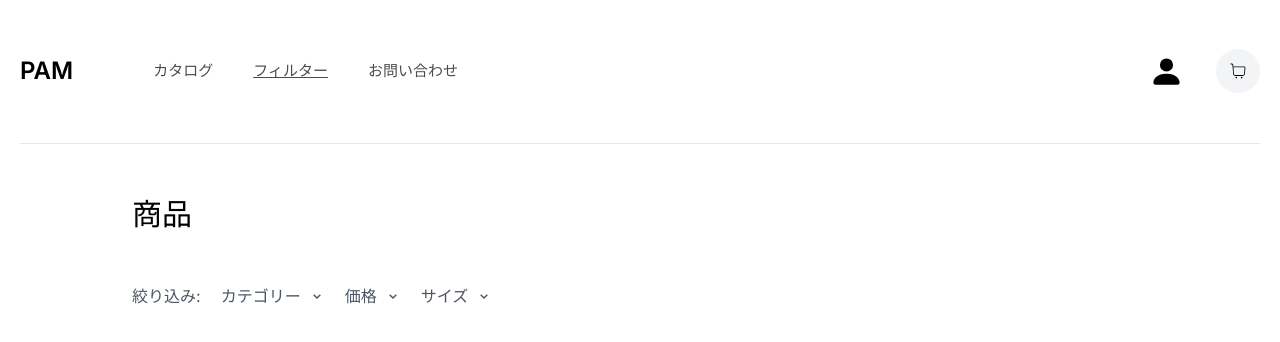
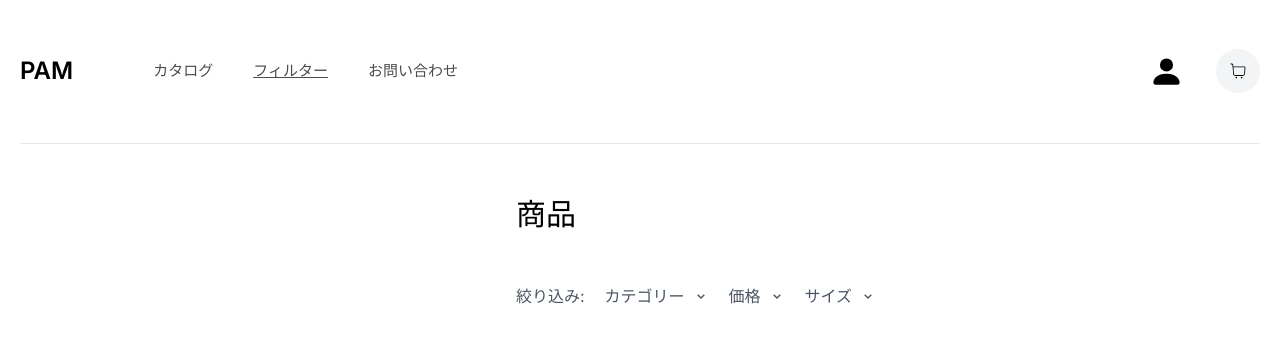
Before and after one commit to kawai-ota/clothing-EC, a Next.js app in the folder ecommerce/: page /filters in a window 1280 px wide. Shown: the top 342 px of the page. Built offline with nearby package versions, Linux system fonts and the light colour scheme; no server answers; the database is empty.

Commit message:
filter部分の修正

```diff
--- a/ecommerce/app/filters/page.tsx
+++ b/ecommerce/app/filters/page.tsx
@@ -126,7 +126,7 @@ const Page = (props: FilterProps) => {
         <Navbar />
       </div>
       <hr />
-      <div className="flex items-center sm:ml-28 mx-auto mt-10 relative">
+      <div className="flex items-center justify-center sm:ml-28 mx-auto mt-10 relative">
         <div className="">
           <h1 className="py-3 mb-10 text-3xl font-medium">商品</h1>
           <div className="flex sm:flex-row flex-col">
@@ -246,12 +246,12 @@ const Page = (props: FilterProps) => {
               )}
             </div>
           </div>
-          <div className=" max-w-full mb-10 ">
+          <div className=" max-w-full mb-10">
             <div className="grid grid-cols-1 sm:grid-cols-2 md:grid-cols-3 lg:grid-cols-3 gap-4 mt-8">
               {response.map((product: any) => (
                 <div
                   key={product.id}
-                  className="rounded-lg shadow-md w-full sm:w-auto sm:mr-4 sm:mb-8 bg-white  sm:text-left text-center"
+                  className="rounded-lg shadow-md w-full sm:w-auto sm:mr-4 sm:mb-8 bg-white  sm:text-left text-center flex justify-center"
                 >
                   <Link href={`/dashboard/${product.id}`}>
                     <div className="relative rounded-t-lg group">
```
